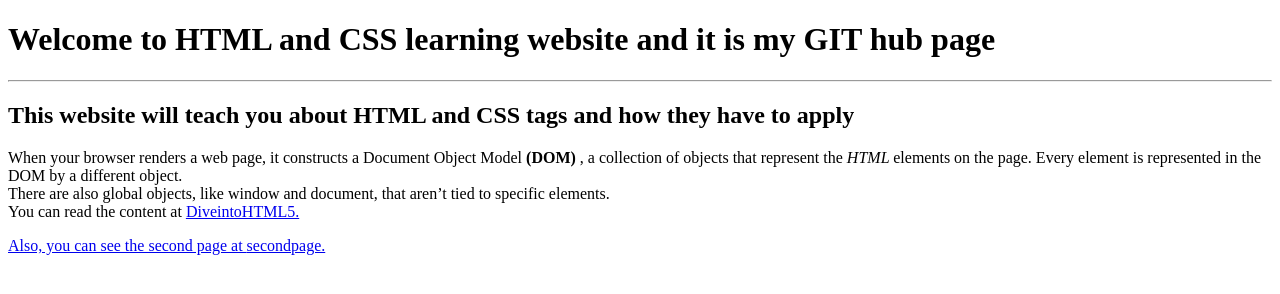
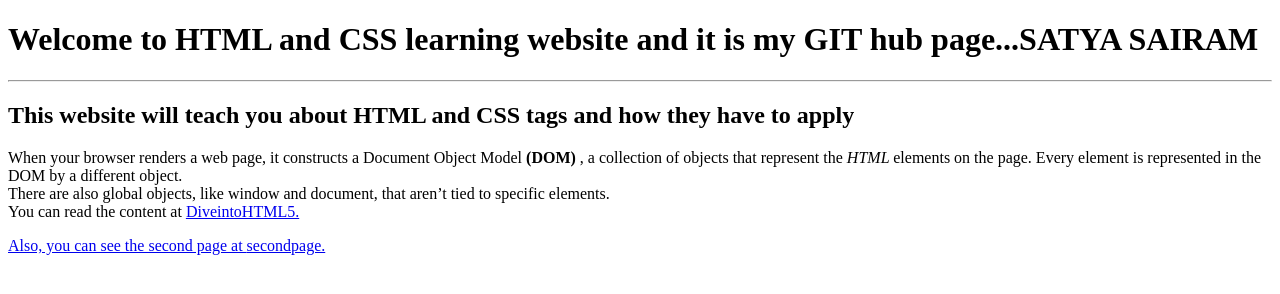
Before and after one commit to yssram/WebPractice, a plain HTML site: page website/index.html in a window 1280 px wide. Drawn offline with Linux system fonts and the light colour scheme.

Commit message:
Added my name

```diff
--- a/website/index.html
+++ b/website/index.html
@@ -13,7 +13,7 @@ This website is for HTML & CSS
 <!-- heading 1 tag -->
 <!-- line tag <hr /> -->
 <h1>
-Welcome to HTML and CSS learning website and it is my GIT hub page
+Welcome to HTML and CSS learning website and it is my GIT hub page...SATYA SAIRAM
 </h1>
 <hr />
 <!-- heading 2 tag -->
```
